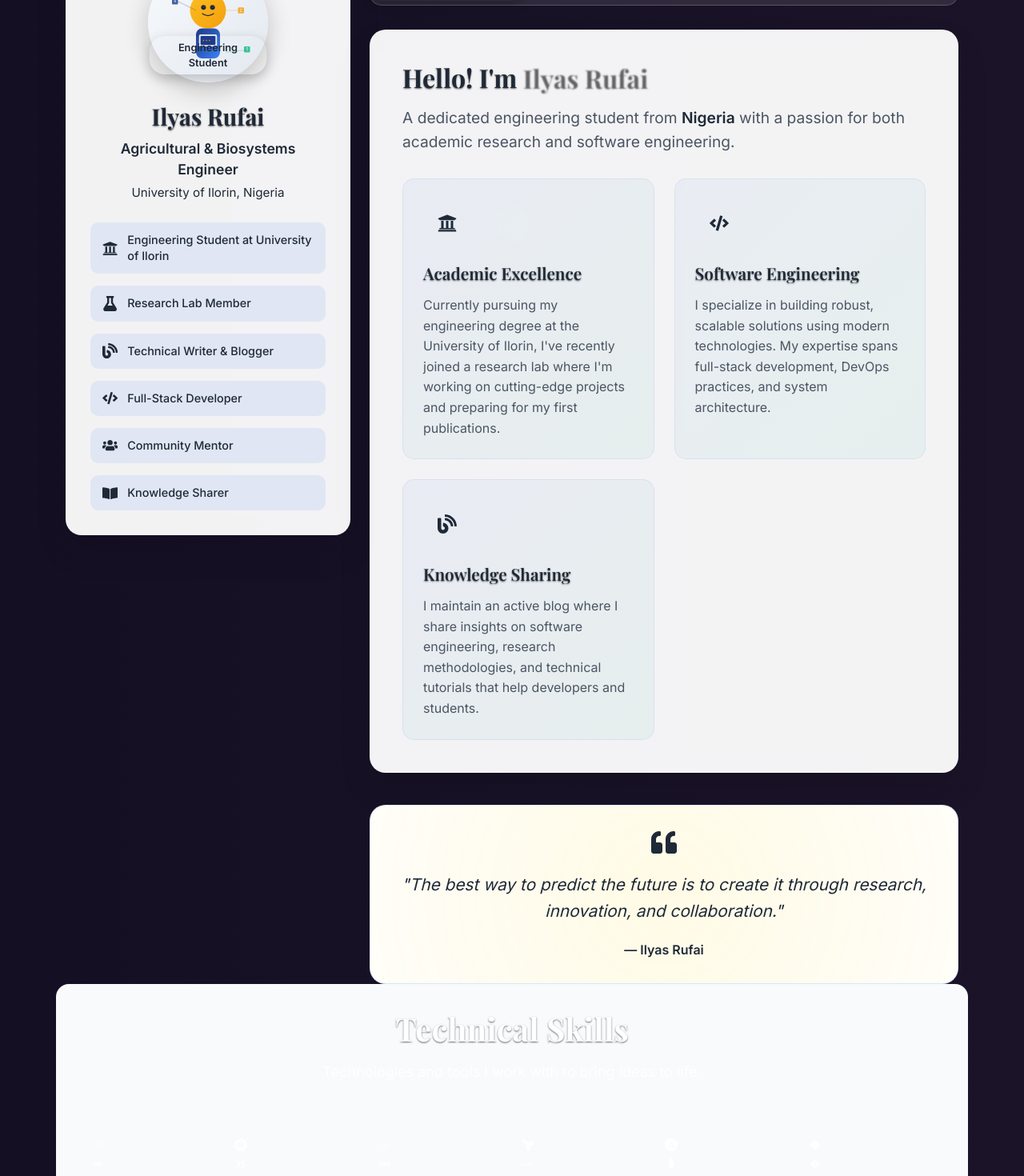
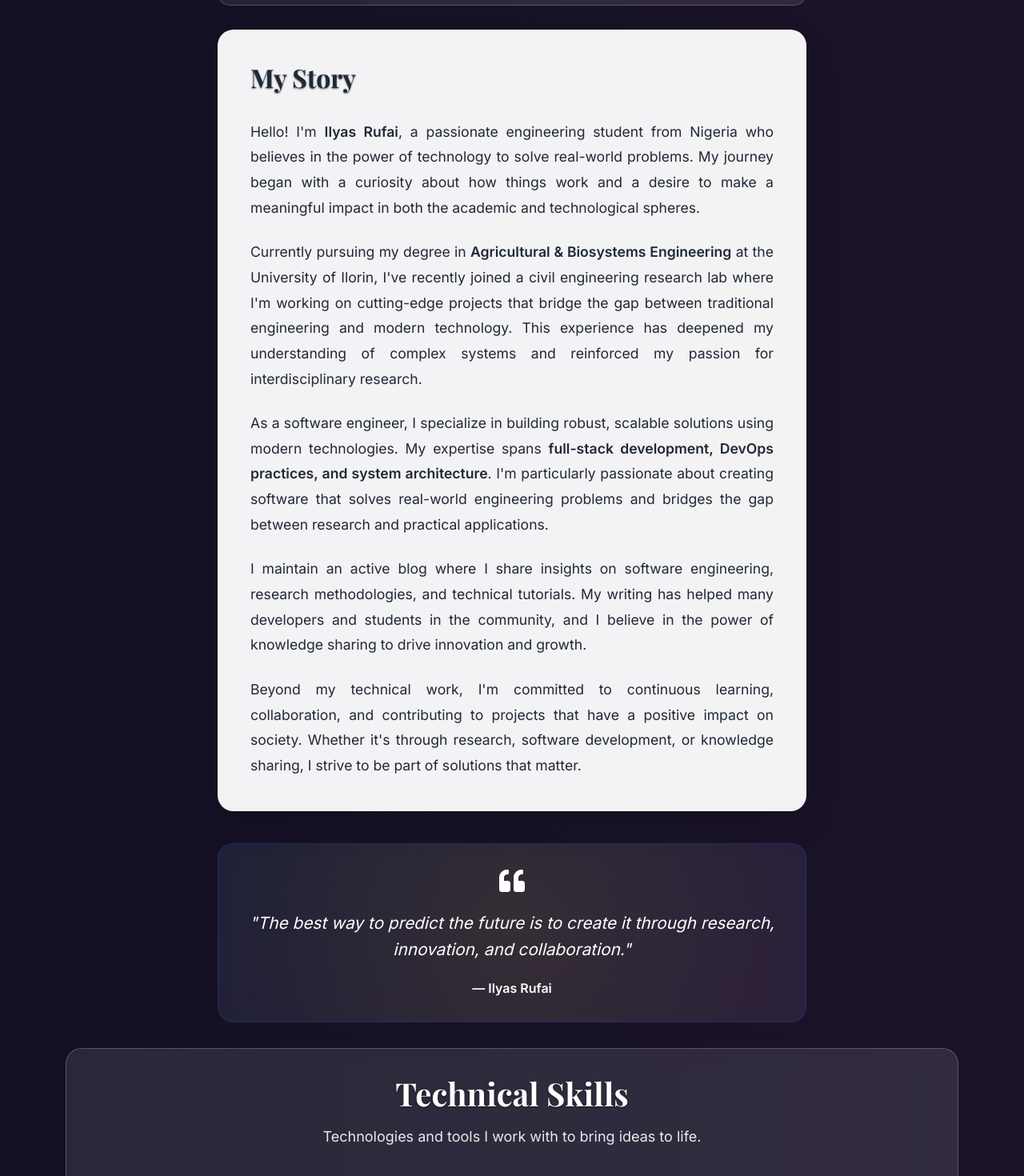
Before and after one commit to rufilboss/portfolio, a React (Create React App) app: page / in a window 1280 px wide. Shown: the part 1160-2630 px from the top of the page at 80% size. Built offline with nearby package versions, Linux system fonts and the light colour scheme.

Commit message:
fix: about page color

```diff
--- a/src/components/About/About.js
+++ b/src/components/About/About.js
@@ -64,38 +64,27 @@ function About() {
         return (
           <div className="about-content">
             <div className="story-section">
-              <div className="intro-text">
-                <h3 className="content-title">Hello! I'm <span className="highlight">Ilyas Rufai</span></h3>
-                <p className="lead-text">
-                  A dedicated engineering student from <span className="highlight">Nigeria</span> with a passion for both
-                  academic research and software engineering.
+              <h3 className="content-title">My Story</h3>
+              <div className="story-narrative">
+                <p className="story-paragraph">
+                  Hello! I'm <span className="highlight">Ilyas Rufai</span>, a passionate engineering student from Nigeria who believes in the power of technology to solve real-world problems. My journey began with a curiosity about how things work and a desire to make a meaningful impact in both the academic and technological spheres.
                 </p>
-              </div>
 
-              <div className="story-grid">
-                <div className="story-card">
-                  <div className="story-icon">
-                    <FaUniversity />
-                  </div>
-                  <h4>Academic Excellence</h4>
-                  <p>Currently pursuing my engineering degree at the University of Ilorin, I've recently joined a research lab where I'm working on cutting-edge projects and preparing for my first publications.</p>
-                </div>
+                <p className="story-paragraph">
+                  Currently pursuing my degree in <span className="highlight">Agricultural & Biosystems Engineering</span> at the University of Ilorin, I've recently joined a civil engineering research lab where I'm working on cutting-edge projects that bridge the gap between traditional engineering and modern technology. This experience has deepened my understanding of complex systems and reinforced my passion for interdisciplinary research.
+                </p>
 
-                <div className="story-card">
-                  <div className="story-icon">
-                    <FaCode />
-                  </div>
-                  <h4>Software Engineering</h4>
-                  <p>I specialize in building robust, scalable solutions using modern technologies. My expertise spans full-stack development, DevOps practices, and system architecture.</p>
-                </div>
+                <p className="story-paragraph">
+                  As a software engineer, I specialize in building robust, scalable solutions using modern technologies. My expertise spans <span className="highlight">full-stack development, DevOps practices, and system architecture</span>. I'm particularly passionate about creating software that solves real-world engineering problems and bridges the gap between research and practical applications.
+                </p>
 
-                <div className="story-card">
-                  <div className="story-icon">
-                    <FaBlog />
-                  </div>
-                  <h4>Knowledge Sharing</h4>
-                  <p>I maintain an active blog where I share insights on software engineering, research methodologies, and technical tutorials that help developers and students.</p>
-                </div>
+                <p className="story-paragraph">
+                  I maintain an active blog where I share insights on software engineering, research methodologies, and technical tutorials. My writing has helped many developers and students in the community, and I believe in the power of knowledge sharing to drive innovation and growth.
+                </p>
+
+                <p className="story-paragraph">
+                  Beyond my technical work, I'm committed to continuous learning, collaboration, and contributing to projects that have a positive impact on society. Whether it's through research, software development, or knowledge sharing, I strive to be part of solutions that matter.
+                </p>
               </div>
             </div>
           </div>
@@ -254,34 +243,8 @@ function About() {
           </p>
         </div>
 
-        <Row className="about-main-content">
-          <Col lg={4} className="about-sidebar">
-            <div className="profile-card">
-              <div className="profile-image">
-                <img src={avatar} alt="Ilyas Rufai" />
-                <div className="profile-overlay">
-                  <div className="profile-badge">Engineering Student</div>
-                </div>
-              </div>
-
-              <div className="profile-info">
-                <h3>Ilyas Rufai</h3>
-                <p className="profile-title">Agricultural & Biosystems Engineer</p>
-                <p className="profile-location">University of Ilorin, Nigeria</p>
-              </div>
-
-              <div className="achievements-grid">
-                {achievements.map((achievement, index) => (
-                  <div key={index} className="achievement-item">
-                    <achievement.icon style={{ color: achievement.color }} />
-                    <span>{achievement.text}</span>
-                  </div>
-                ))}
-              </div>
-            </div>
-          </Col>
-
-          <Col lg={8} className="about-content-area">
+        <Row className="about-main-content justify-content-center">
+          <Col lg={10} xl={8} className="about-content-area">
             <div className="content-tabs">
               {tabs.map((tab) => {
                 const IconComponent = tab.icon;
--- a/src/style.css
+++ b/src/style.css
@@ -2143,20 +2143,127 @@ h1, h2, h3, h4, h5, h6 {
 #projects .project-card { background: #ffffff !important; border: 1px solid rgba(0,0,0,0.08) !important; box-shadow: 0 8px 24px rgba(0,0,0,0.08) !important; border-radius: 16px !important; }
 #projects .project-description { color: var(--text-secondary) !important; }
 #projects .project-title { color: var(--text-primary) !important; }
-#academic .skills-section { background: var(--white) !important; border: 1px solid var(--gray-200) !important; box-shadow: var(--shadow-sm) !important; }
+
 #contact .contact-form-container { background: var(--white) !important; border: 1px solid var(--gray-200) !important; box-shadow: var(--shadow-sm) !important; }
 #contact .availability-card { background: var(--white) !important; }
 
 
 /* Exempt About section tab content and quote card from white text override */
-#about .tab-content, #about .tab-content *,
-#about .quote-card, #about .quote-card * {
+#about .tab-content, #about .tab-content * {
   color: var(--text-primary) !important;
 }
 
 #about .tab-content { background: rgba(255, 255, 255, 0.95) !important; }
-#about .quote-card { background: var(--white) !important; }
+
 #about .content-title { color: var(--primary-navy) !important; }
 #about .lead-text { color: var(--text-secondary) !important; }
 #about .story-card h4 { color: var(--primary-navy) !important; }
 #about .story-card p { color: var(--text-secondary) !important; }
+
+
+/* Story Narrative Styles */
+.story-narrative {
+  margin-top: 2rem;
+}
+
+.story-paragraph {
+  font-size: 1.1rem;
+  line-height: 1.8;
+  color: var(--text-secondary);
+  margin-bottom: 1.5rem;
+  text-align: justify;
+}
+
+.story-paragraph:last-child {
+  margin-bottom: 0;
+}
+
+.story-paragraph .highlight {
+  color: var(--primary-navy);
+  font-weight: 600;
+}
+
+/* Center the about content area */
+.about-content-area {
+  display: flex;
+  flex-direction: column;
+  align-items: center;
+}
+
+.content-tabs {
+  width: 100%;
+  max-width: 800px;
+}
+
+.tab-content {
+  width: 100%;
+  max-width: 100%;
+}
+
+
+/* Skills and Tools sections in About - make them like quote card */
+#about .skills-section, #about .tools-section {
+  background: rgba(255, 255, 255, 0.1) !important;
+  backdrop-filter: blur(10px) !important;
+  border: 1px solid rgba(255, 255, 255, 0.2) !important;
+  border-radius: 20px !important;
+  padding: 2rem !important;
+  margin: 2rem 0 !important;
+}
+
+#about .skills-section *, #about .tools-section * {
+  color: #ffffff !important;
+}
+
+#about .skills-section h3, #about .tools-section h3 {
+  color: #ffffff !important;
+  text-shadow: 0 1px 2px rgba(0,0,0,0.6) !important;
+}
+
+#about .skills-section p, #about .tools-section p {
+  color: rgba(255,255,255,0.9) !important;
+}
+
+
+/* Tech Icons - Make them larger */
+.tech-icons {
+  font-size: 4rem !important;
+  color: #ffffff !important;
+  transition: all 0.3s ease !important;
+  display: flex !important;
+  justify-content: center !important;
+  align-items: center !important;
+  padding: 1rem !important;
+}
+
+.tech-icons:hover {
+  transform: scale(1.1) !important;
+  color: var(--accent-gold) !important;
+}
+
+/* Ensure icons are visible in the skills sections */
+#about .tech-icons {
+  color: #ffffff !important;
+  text-shadow: 0 2px 4px rgba(0,0,0,0.3) !important;
+}
+
+
+/* Center the GitHub calendar section */
+.project-heading {
+  text-align: center !important;
+  width: 100% !important;
+  margin-bottom: 2rem !important;
+}
+
+/* Center the GitHub calendar container */
+#about .github-calendar {
+  display: flex !important;
+  justify-content: center !important;
+  align-items: center !important;
+  width: 100% !important;
+}
+
+/* Ensure the calendar itself is centered */
+#about .react-activity-calendar {
+  margin: 0 auto !important;
+}
```
